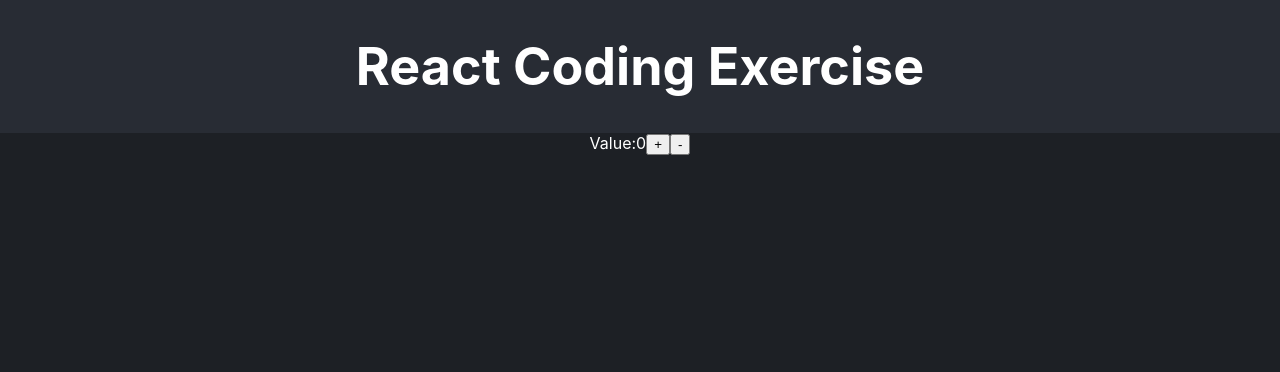
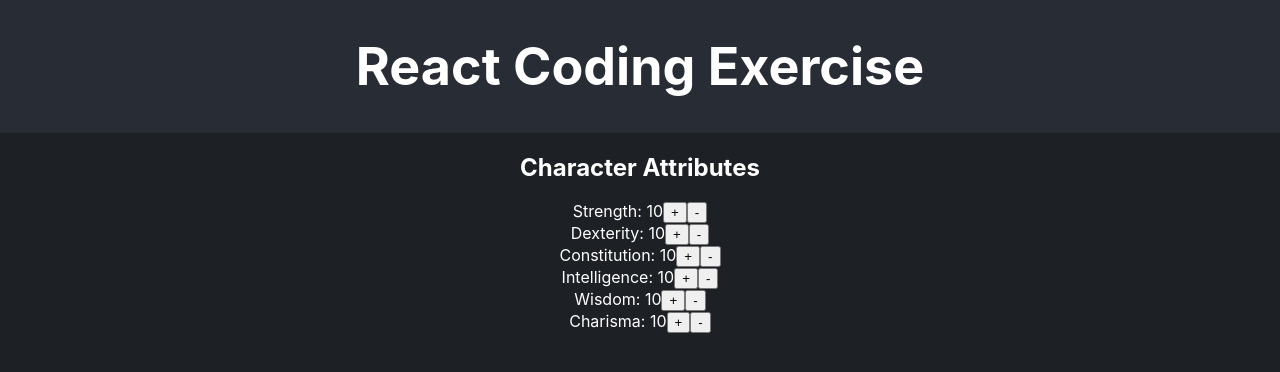
Before and after one commit to juliengo141/recruiting-webapp-character, a React (Create React App) app: page / in a window 1280 px wide. Shown: the top 372 px of the page. Built offline with nearby package versions, Linux system fonts and the light colour scheme.

Commit message:
1. create state controls for attributes and be able to increment/decrement them

```diff
--- a/src/App.tsx
+++ b/src/App.tsx
@@ -1,10 +1,33 @@
 import { useState } from 'react';
 import './App.css';
-import { ATTRIBUTE_LIST, CLASS_LIST, SKILL_LIST } from './consts.js';
+import { ATTRIBUTE_LIST, CLASS_LIST, SKILL_LIST } from './consts';
+import type { Attributes } from './types';
 
 
 function App() {
-  const [num, setNum] = useState<number>(0);
+  const [attributes, setAttributes] = useState<Attributes>({
+    Strength: 10,
+    Dexterity: 10,
+    Constitution: 10,
+    Intelligence: 10,
+    Wisdom: 10,
+    Charisma: 10,
+  });
+
+  const incrementAttribute = (attribute: keyof Attributes) => {
+    setAttributes((prev) => ({
+      ...prev,
+      [attribute]: prev[attribute] + 1,
+    }));
+  };
+
+  const decrementAttribute = (attribute: keyof Attributes) => {
+    setAttributes((prev) => ({
+      ...prev,
+      [attribute]: prev[attribute] - 1,
+    }));
+  };
+
   return (
     <div className="App">
       <header className="App-header">
@@ -12,10 +35,16 @@ function App() {
       </header>
       <section className="App-section">
         <div>
-          Value:
-          {num}
-          <button>+</button>
-          <button>-</button>
+          <h2>Character Attributes</h2>
+          <div>
+            {Object.entries(attributes).map(([attribute, value]) => (
+              <div key={attribute}>
+                <span>{attribute}: {value}</span>
+                <button onClick={() => incrementAttribute(attribute as keyof Attributes)}>+</button>
+                <button onClick={() => decrementAttribute(attribute as keyof Attributes)}>-</button>
+              </div>
+            ))}
+          </div>
         </div>
       </section>
     </div>
```
